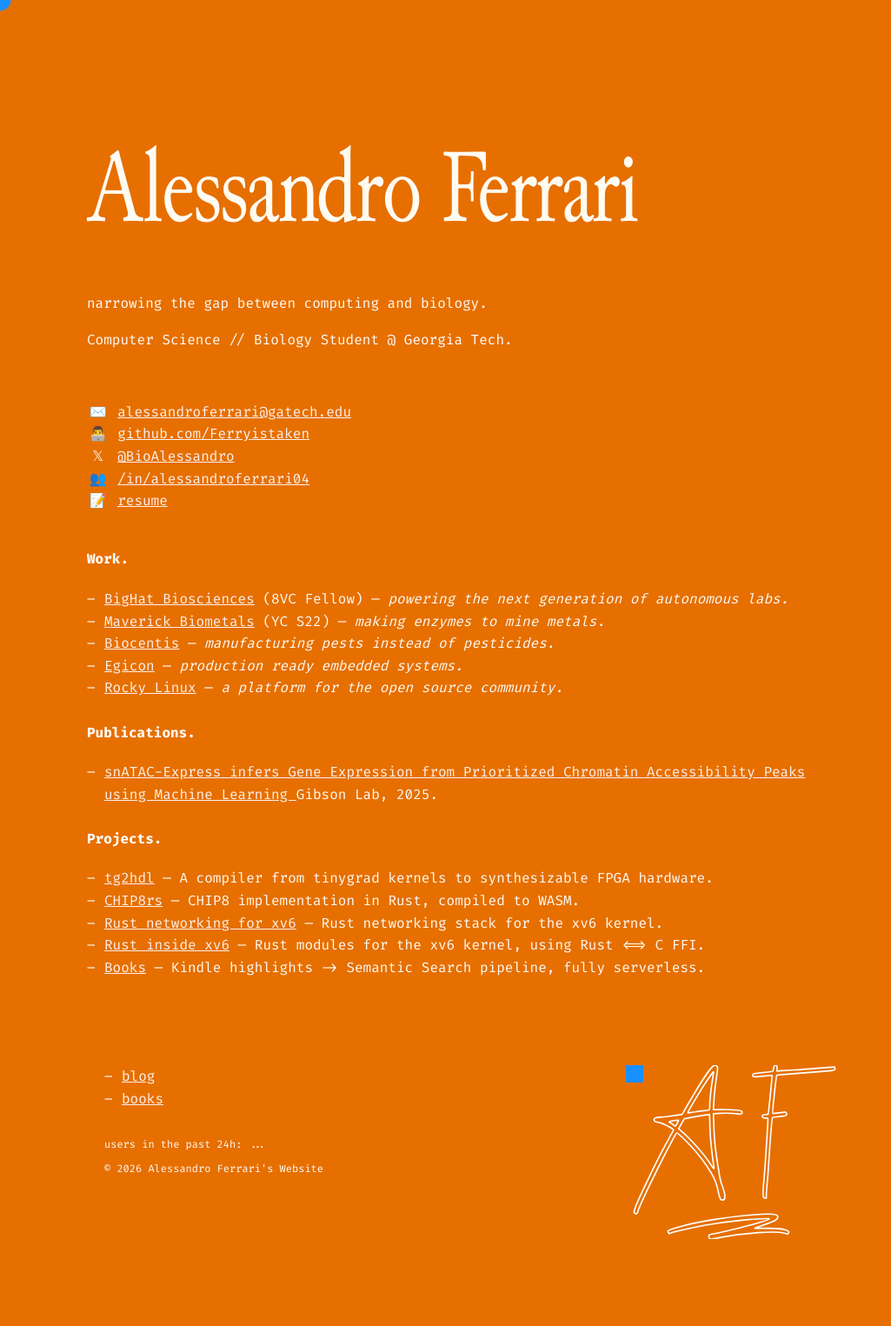
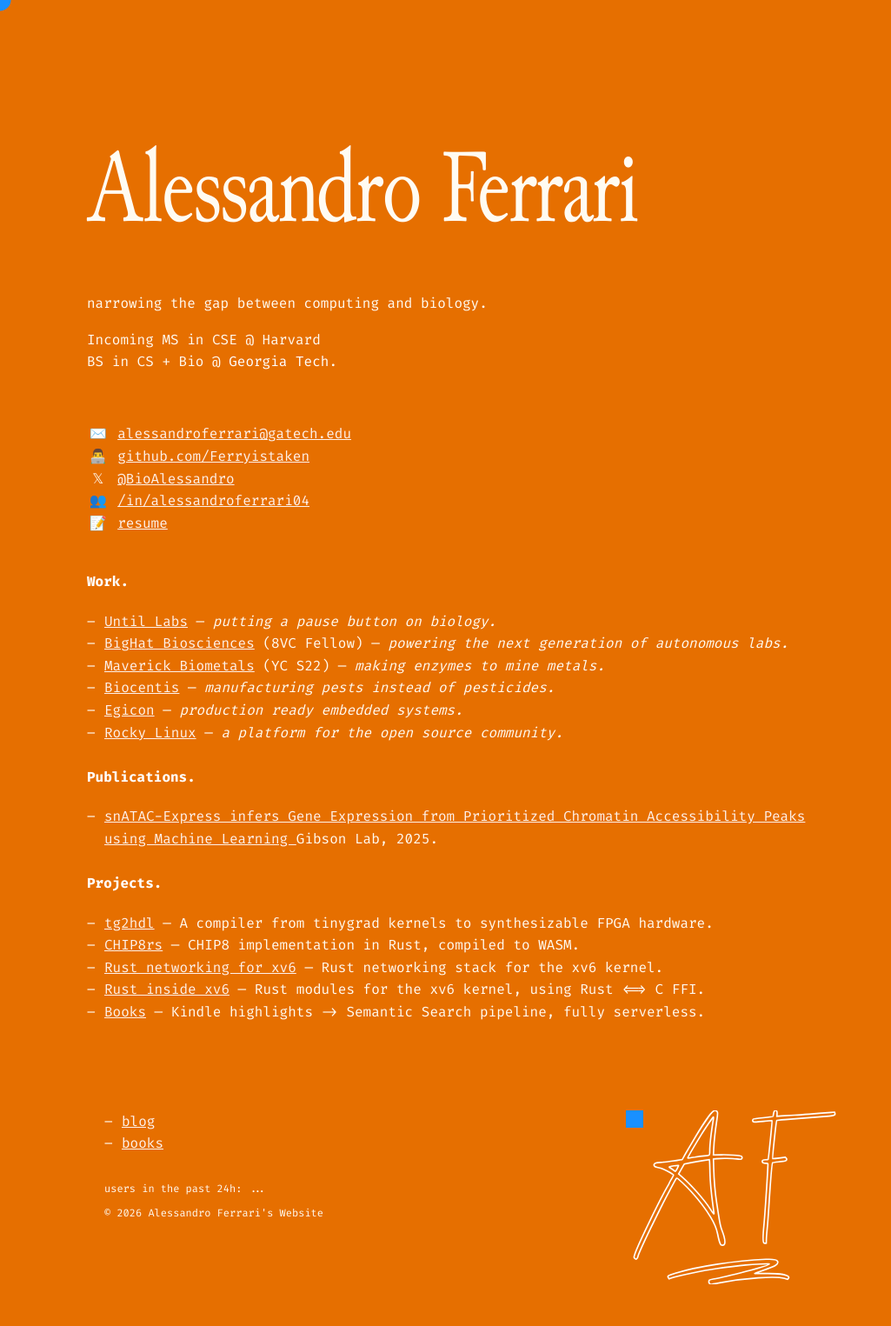
Before and after one commit to Ferryistaken/website, a Jekyll site: the page built from index.md, in a window 1280 px wide. Shown: the whole page at 87% size, without its empty margins (0-1025 px from the left). Built offline with Jekyll 4.4.1, drawn with Linux system fonts in a browser that asks for light colours; some web fonts are replaced; before the commit the page ends 1473 px from its top, so only the background shows below that.

Commit message:
added harvard and until

```diff
--- a/_layouts/new.html
+++ b/_layouts/new.html
@@ -281,7 +281,8 @@
 
     </div>
     <p>narrowing the gap between computing and biology.</p>
-    <p>Computer Science // Biology Student @ <span style="color: white;">
+    <p>Incoming MS in CSE @ Harvard <br>
+    BS in CS + Bio @ <span style="color: white;">
         <span class="code" data-string="Georgia Tech"></span></span>. </p>
     <br>
     <p>
@@ -306,6 +307,10 @@
       <b>Work.</b>
     </div>
     <ul style="list-style: none; display: flex; justify-content: space-between; flex-direction: column;">
+      <li>
+        <a href="https://www.untillabs.com/">Until Labs</a>
+         — <i>putting a pause button on biology.</i>
+      </li>
       <li>
         <a href="https://bighatbio.com/">BigHat Biosciences</a>
         <span>(<span class="animated-number" data-target="8">0</span>VC Fellow) </span> — <i>powering the next generation of autonomous labs.</i>
```
